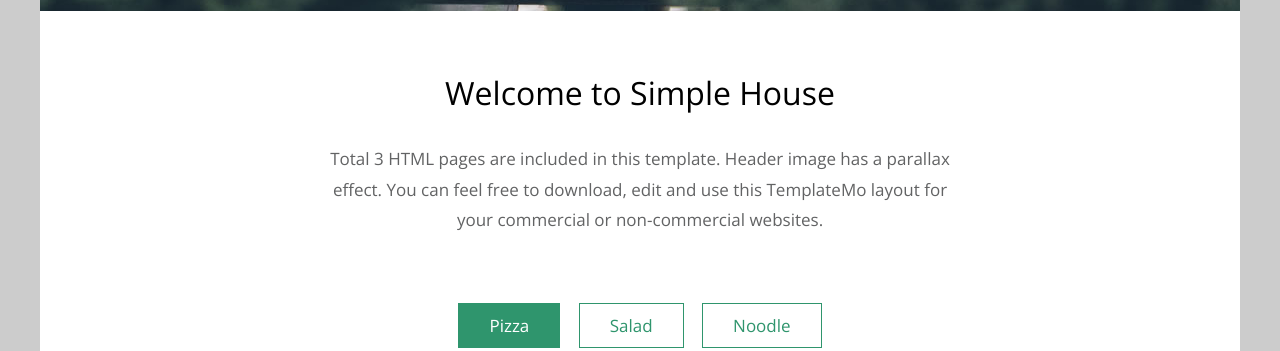
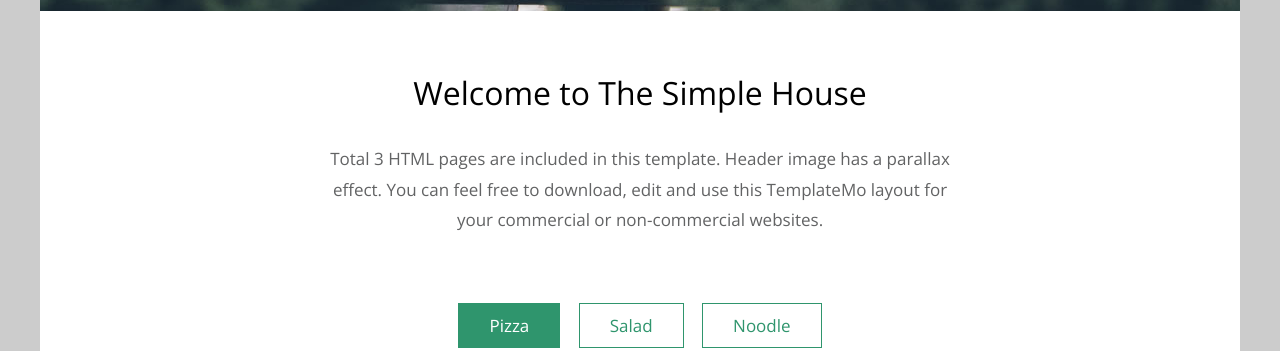
Before and after one commit to Yashika-Khandelwal/pcoint, a plain HTML site: page index.html in a window 1280 px wide. Shown: the part 449-800 px from the top of the page. Drawn offline with nearby package versions, Linux system fonts and the light colour scheme.

Commit message:
change in title

```diff
--- a/index.html
+++ b/index.html
@@ -46,7 +46,7 @@ https://templatemo.com/tm-539-simple-house
 
 		<main>
 			<header class="row tm-welcome-section">
-				<h2 class="col-12 text-center tm-section-title">Welcome to Simple House</h2>
+				<h2 class="col-12 text-center tm-section-title">Welcome to The Simple House</h2>
 				<p class="col-12 text-center">Total 3 HTML pages are included in this template. Header image has a parallax effect. You can feel free to download, edit and use this TemplateMo layout for your commercial or non-commercial websites.</p>
 			</header>
 
```
